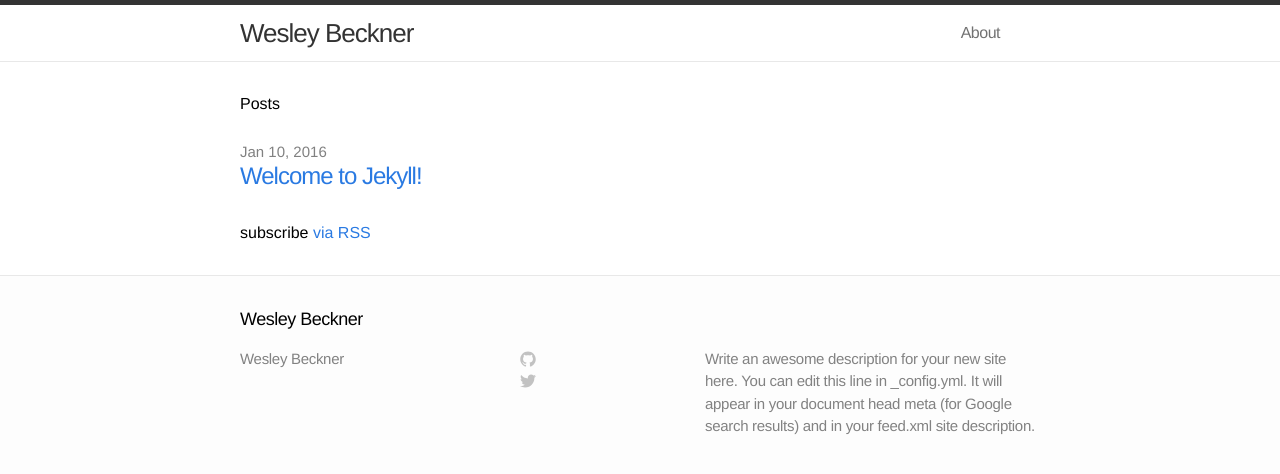
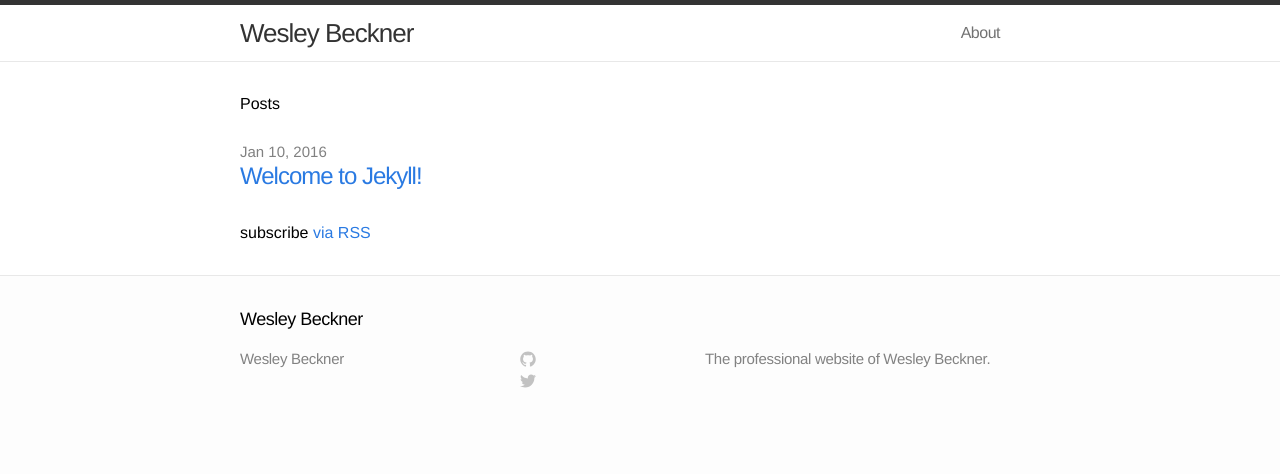
Before and after one commit to wesleybeckner/wesleybeckner.github.io, a Jekyll site: the page built from index.html, in a window 1280 px wide. Shown: the top 474 px of the page. Built offline with Jekyll 4.4.1, drawn with Linux system fonts in a browser that asks for light colours.

Commit message:
trying to get jekyll to work

```diff
--- a/_config.yml
+++ b/_config.yml
@@ -1,7 +1,7 @@
 # Site settings
 title: Wesley Beckner
 name: Wesley Beckner
-description: "Write an awesome description for your new site here. You can edit this line in _config.yml. It will appear in your document head meta (for Google search results) and in your feed.xml site description."
+description: "The professional website of Wesley Beckner."
 baseurl: "http://wesleybeckner.github.io"
 linkedin_username: wesley-beckner-b5631ab5
 github_username: wesleybeckner
```
Also changed, not shown: 1 other file.
